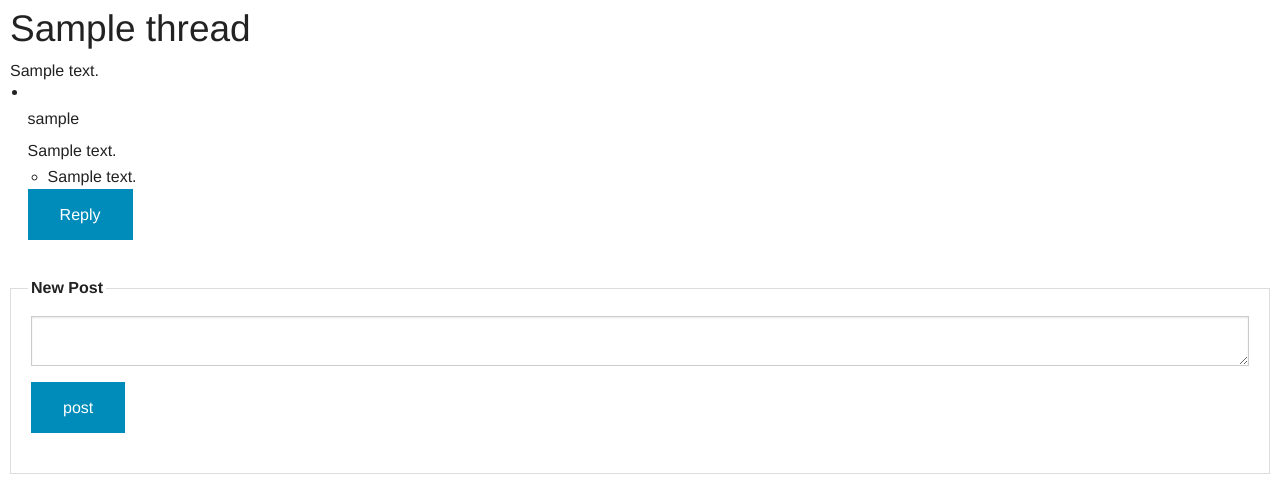
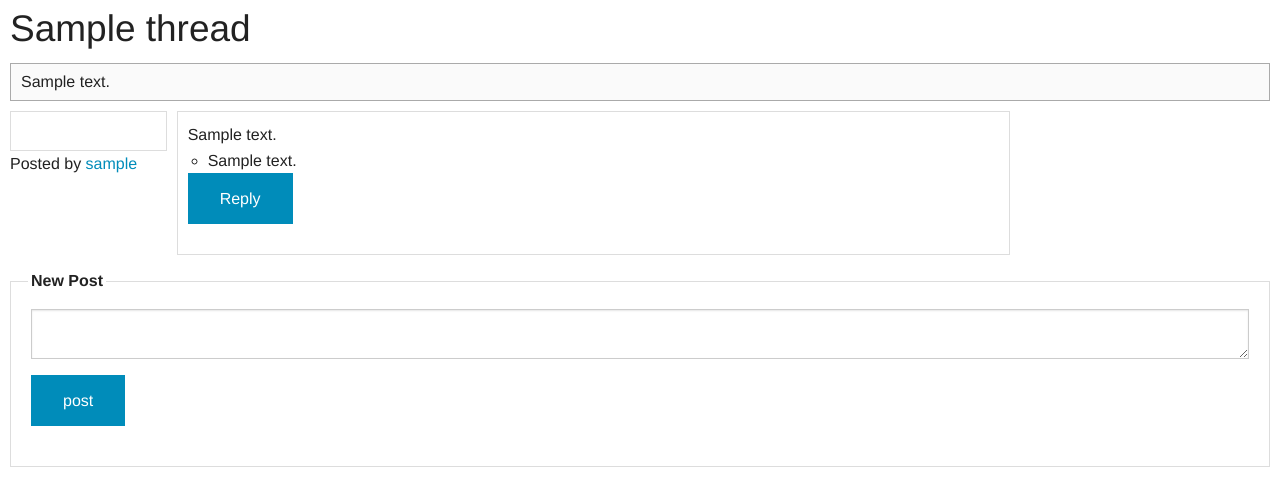
Before and after one commit to hecanjog/dronelife.org, a Flask app: a page that uses dronelife/templates/thread.html in a window 1280 px wide. Shown: the part 26-526 px from the top of the page. Run offline with Flask 2, Linux system fonts and the light colour scheme; tables that the repository leaves empty hold one stand-in row (values such as "Sample post"); some libraries are stand-ins or nearby versions; some web fonts are replaced.

Commit message:
Update compass paths and some clean up to threads page

```diff
--- a/dronelife/static/scss/app.scss
+++ b/dronelife/static/scss/app.scss
@@ -49,10 +49,45 @@ a {
 
 }
 
-a:hover {
-
-}
-
 .reply-form {
     display: none;
 }
+
+.posts {
+    list-style-type: none;
+    margin: 0;
+    margin-top: 10px;
+}
+
+.og-post {
+    border: 1px solid #aaa;
+    padding: 10px;
+    background-color: #fafafa;
+}
+
+.post {
+    @extend .row;
+
+    margin: 5px 0;
+    padding: 0;
+
+    .user-wrapper {
+        @extend .small-2;
+        @extend .column;
+        padding: 0;
+        padding-right: 10px;
+
+        .avatar {
+            width: 100%;
+            min-height: 40px; // just for testing
+            border: 1px solid #ddd;
+        }
+    }
+
+    .content-wrapper {
+        padding: 10px;
+        border: 1px solid #ddd;
+        @extend .small-10;
+        @extend .column;
+    }
+}
--- a/dronelife/static/stylesheets/app.css
+++ b/dronelife/static/stylesheets/app.css
@@ -939,7 +952,7 @@ label.error {
   color: #f04124;
 }
 
-.row {
+.row, .post {
   width: 100%;
   margin-left: auto;
   margin-right: auto;
@@ -948,24 +961,25 @@ label.error {
   max-width: 62.5rem;
   *zoom: 1;
 }
-.row:before, .row:after {
+.row:before, .post:before, .row:after, .post:after {
   content: " ";
   display: table;
 }
-.row:after {
+.row:after, .post:after {
   clear: both;
 }
-.row.collapse > .column,
-.row.collapse > .columns {
+.row.collapse > .column, .collapse.post > .column, .post .row.collapse > .user-wrapper, .collapse.post > .user-wrapper, .post .row.collapse > .content-wrapper, .collapse.post > .content-wrapper,
+.row.collapse > .columns,
+.collapse.post > .columns {
   padding-left: 0;
   padding-right: 0;
   float: left;
 }
-.row.collapse .row {
+.row.collapse .row, .collapse.post .row, .row.collapse .post, .collapse.post .post {
   margin-left: 0;
   margin-right: 0;
 }
-.row .row {
+.row .row, .post .row, .row .post, .post .post {
   width: auto;
   margin-left: -0.9375rem;
   margin-right: -0.9375rem;
@@ -974,28 +988,28 @@ label.error {
   max-width: none;
   *zoom: 1;
 }
-.row .row:before, .row .row:after {
+.row .row:before, .post .row:before, .row .post:before, .post .post:before, .row .row:after, .post .row:after, .row .post:after, .post .post:after {
   content: " ";
   display: table;
 }
-.row .row:after {
+.row .row:after, .post .row:after, .row .post:after, .post .post:after {
   clear: both;
 }
-.row .row.collapse {
+.row .row.collapse, .post .row.collapse, .row .collapse.post, .post .collapse.post {
   width: auto;
   margin: 0;
   max-width: none;
   *zoom: 1;
 }
-.row .row.collapse:before, .row .row.collapse:after {
+.row .row.collapse:before, .post .row.collapse:before, .row .collapse.post:before, .post .collapse.post:before, .row .row.collapse:after, .post .row.collapse:after, .row .collapse.post:after, .post .collapse.post:after {
   content: " ";
   display: table;
 }
-.row .row.collapse:after {
+.row .row.collapse:after, .post .row.collapse:after, .row .collapse.post:after, .post .collapse.post:after {
   clear: both;
 }
 
-.column,
+.column, .post .user-wrapper, .post .content-wrapper,
 .columns {
   padding-left: 0.9375rem;
   padding-right: 0.9375rem;
@@ -1143,7 +1157,7 @@ label.error {
     left: auto;
   }
 
-  .column,
+  .column, .post .user-wrapper, .post .content-wrapper,
   .columns {
     position: relative;
     padding-left: 0.9375rem;
@@ -1155,7 +1169,7 @@ label.error {
     width: 8.33333%;
   }
 
-  .small-2 {
+  .small-2, .post .user-wrapper {
     width: 16.66667%;
   }
 
@@ -1187,7 +1201,7 @@ label.error {
     width: 75%;
   }
 
-  .small-10 {
+  .small-10, .post .content-wrapper {
     width: 83.33333%;
   }
 
@@ -1404,7 +1418,7 @@ label.error {
     left: auto;
   }
 
-  .column,
+  .column, .post .user-wrapper, .post .content-wrapper,
   .columns {
     position: relative;
     padding-left: 0.9375rem;
@@ -1785,7 +1799,7 @@ label.error {
     left: auto;
   }
 
-  .column,
+  .column, .post .user-wrapper, .post .content-wrapper,
   .columns {
     position: relative;
     padding-left: 0.9375rem;
@@ -3112,3 +3126,33 @@ h1 {
 .reply-form {
   display: none;
 }
+
+.posts {
+  list-style-type: none;
+  margin: 0;
+  margin-top: 10px;
+}
+
+.og-post {
+  border: 1px solid #aaa;
+  padding: 10px;
+  background-color: #fafafa;
+}
+
+.post {
+  margin: 5px 0;
+  padding: 0;
+}
+.post .user-wrapper {
+  padding: 0;
+  padding-right: 10px;
+}
+.post .user-wrapper .avatar {
+  width: 100%;
+  min-height: 40px;
+  border: 1px solid #ddd;
+}
+.post .content-wrapper {
+  padding: 10px;
+  border: 1px solid #ddd;
+}
--- a/dronelife/templates/thread.html
+++ b/dronelife/templates/thread.html
@@ -26,10 +26,12 @@
 <ul class="posts">
 {% for post in thread.posts %}
     <li class="post">
-        <div class="user_wrapper">
-            <img src="{{ post.author.avatar }}" />
-            <h6>{{ post.author.username }}</h6>
+        <div class="user-wrapper">
+            <img class="avatar" src="{{ post.author.avatar }}" />
+            <p>Posted by <a href="/{{ post.author.username }}">{{ post.author.username }}</a></p>
         </div>
+
+        <div class="content-wrapper">
 
                 <div class="content">{{ post.content }}</div>
 
@@ -50,6 +52,7 @@
                     <button type="submit">reply</button>
                 </fieldset>
                 </form>
+        </div>
     </li>
 
 {% endfor %}
```
Also changed, not shown: other parts of dronelife/static/stylesheets/app.css (+31 -18 lines), 1 other file. Lines whose indentation alone changed are shown as unchanged.
